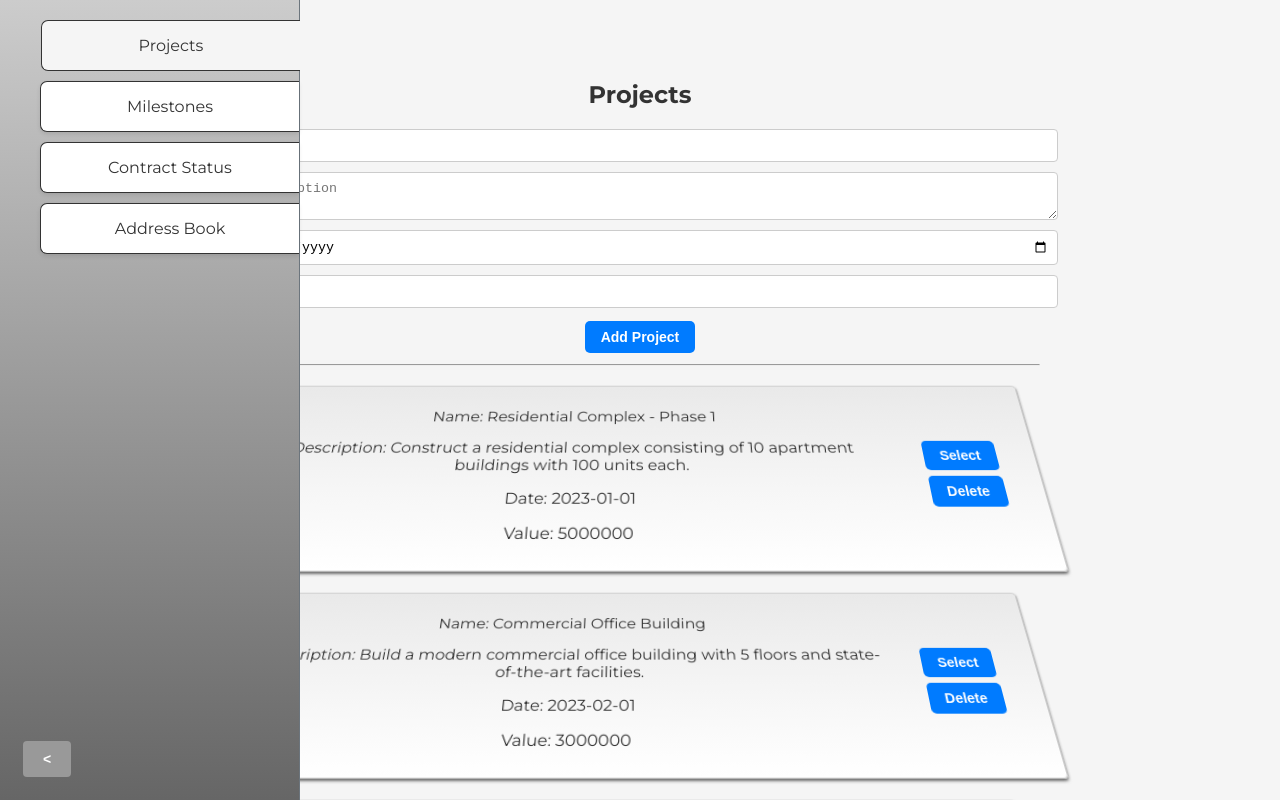
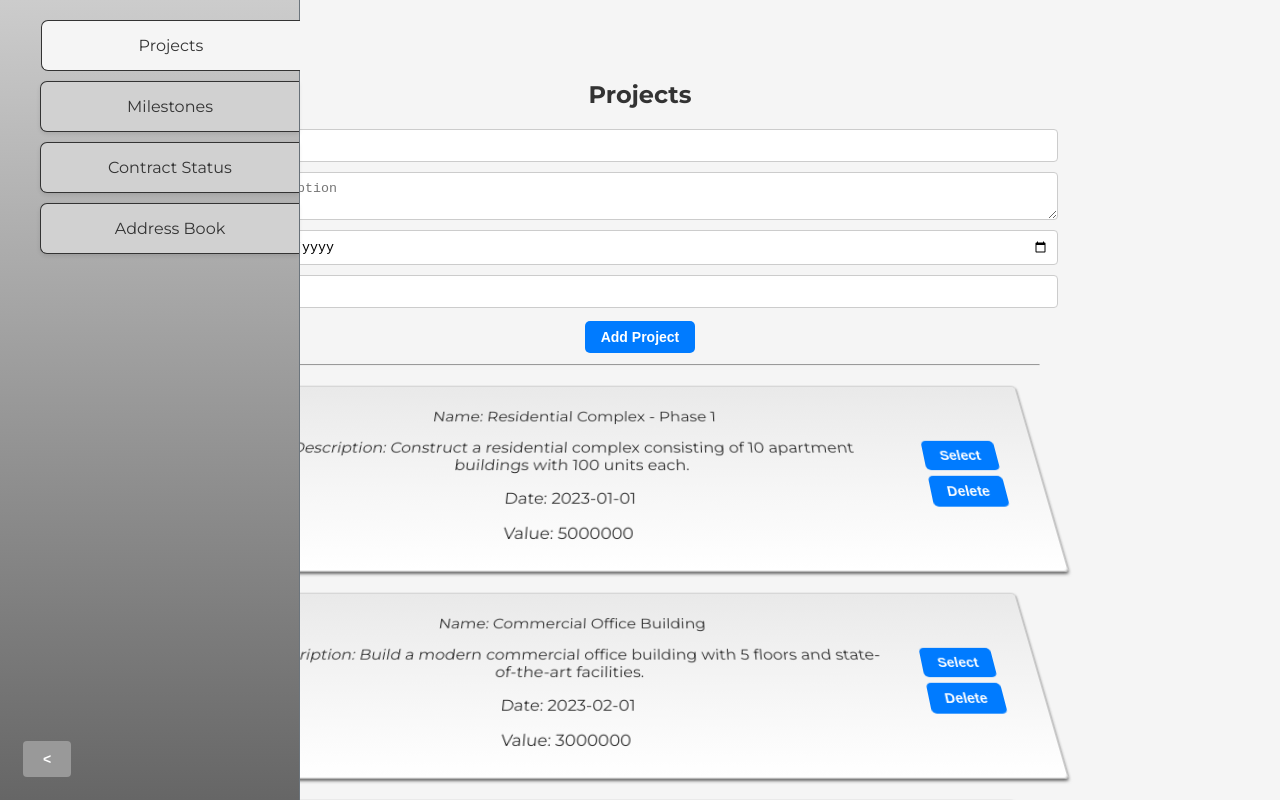
Before and after one commit to ramenpepe/circlehackathon, a React (Create React App) app in the folder cstream/: page / in a window 1280 px wide. Shown: the top 800 px of the page. Built offline with nearby package versions, Linux system fonts and the light colour scheme.

Commit message:
modified:   cstream/src/components/nav/LeftNavBar.css

```diff
--- a/cstream/src/components/nav/LeftNavBar.css
+++ b/cstream/src/components/nav/LeftNavBar.css
@@ -28,7 +28,7 @@
   border: 1px solid; border-right:none;
   padding: 15px 10px;
   border-radius:7px 0px 0px 7px;
-  background-color: #fff;
+  background-color: #d1d1d1;
   box-shadow: 0 2px 4px rgba(0, 0, 0, 0.1);
   transition: background-color 0.3s ease;
   margin-right:-20px; margin-left:20px;
```
